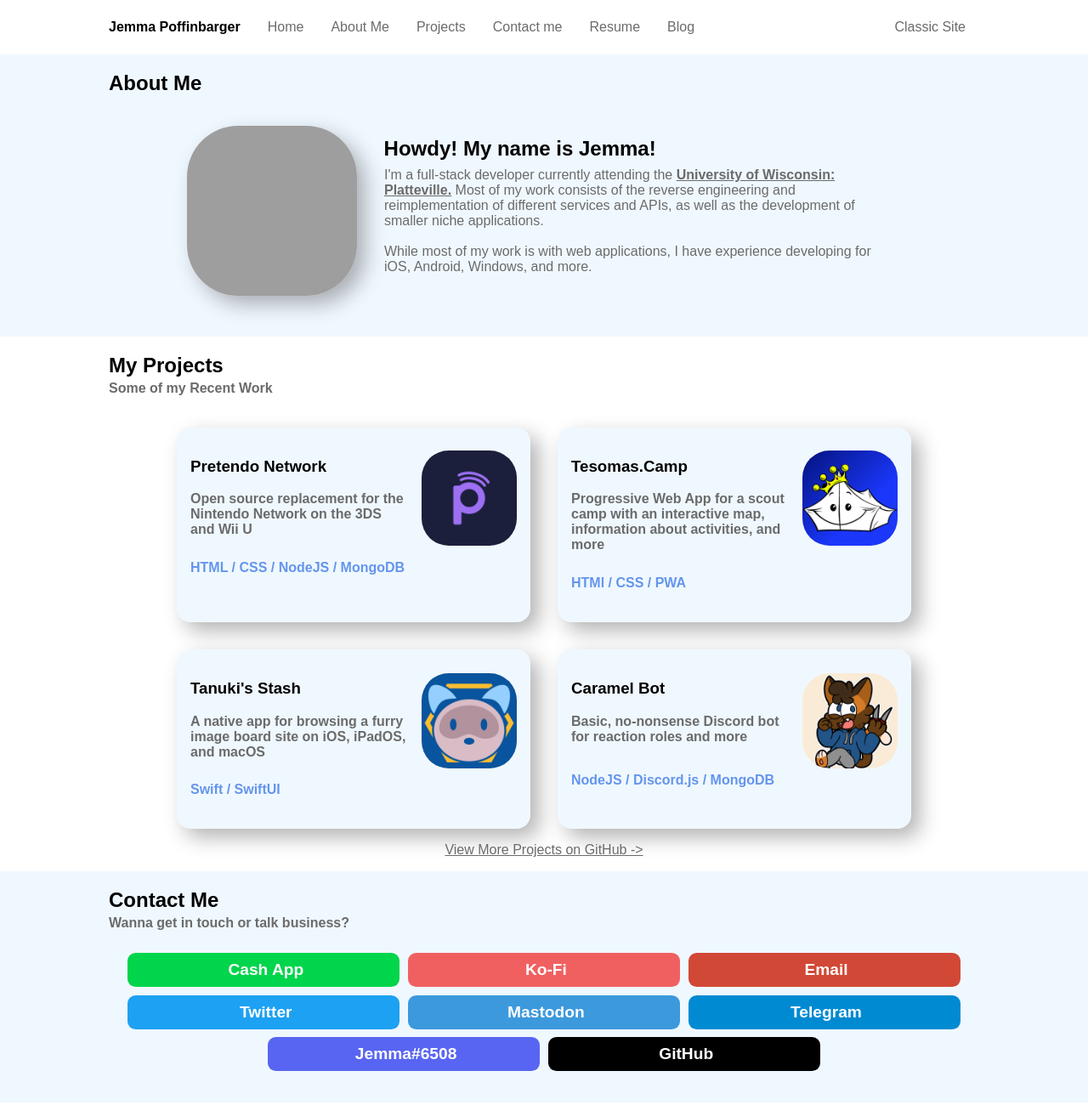
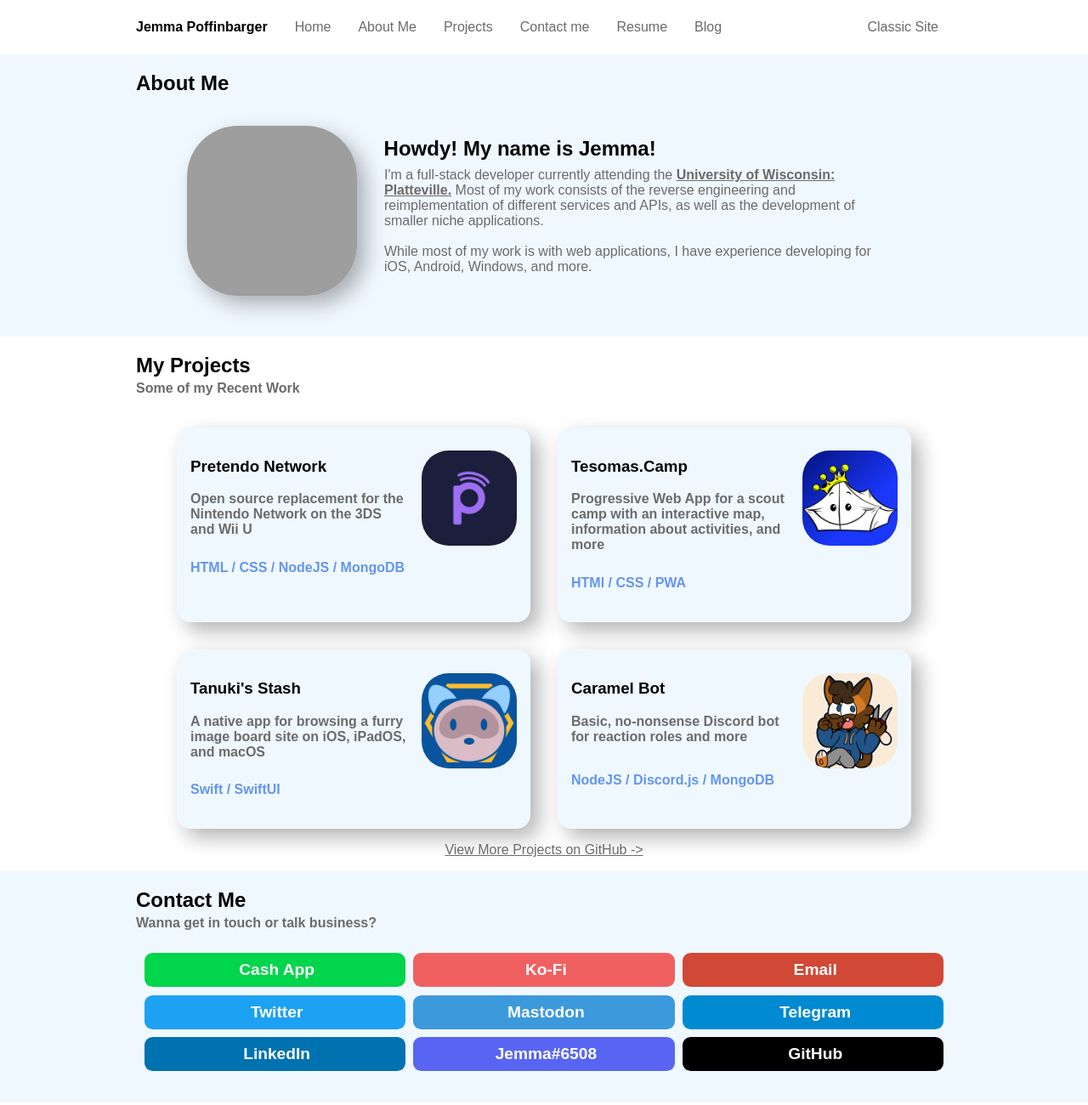
Before and after one commit to CaramelKat/website, a plain HTML site: page index.html in a window 1280 px wide. Shown: the top 1300 px of the page at 85% size. Drawn offline with Linux system fonts and the light colour scheme; grey boxes are pictures that could not be loaded; a web font is replaced by a local one.

Commit message:
Updated resume. Added link for LinkedIn profile. Tweaked some CSS to fix some visual bugs

```diff
--- a/css/main.css
+++ b/css/main.css
@@ -22,11 +22,12 @@
     font-weight: bold;
     color: white;
     height: 5vh;
-    width: 25vw;
+    width: 24vw;
     margin: 0.25em;
     border-radius: 0.5em;
     border: none;
     cursor: pointer;
+    max-width: 85vw;
 }
 
 a {
@@ -47,7 +48,7 @@
     align-content: space-around;
     justify-content: flex-start;
     height: 4em;
-    width: 80vw;
+    width: 75vw;
     margin: auto;
 }
 
@@ -87,7 +88,7 @@
     margin: 0 auto 2em auto;
     display: flex;
     flex-direction: column;
-    max-width: 80vw;
+    max-width: 75vw;
 }
 
 .description {
@@ -120,7 +121,7 @@
     display: flex;
     flex-direction: column;
     flex-wrap: wrap;
-    max-width: 80vw;
+    max-width: 75vw;
 }
 
 .content {
@@ -215,11 +216,7 @@
         border-radius: 1em;
     }
 
-    header > a {
-        /* margin-right: 1em; */
-    }
-
-    #about-me {
+    #about-me, #contact-me {
         max-width: 95vw;
     }
 
@@ -282,3 +279,7 @@
 button.cashapp {
     background-color: #00d54b;
 }
+
+button.linkedin {
+    background-color: #0072b0;
+}
--- a/index.html
+++ b/index.html
@@ -36,7 +36,7 @@
         <div id="about-me">
         <h2>About Me</h2>
         <div class="content">
-            <img class="user-icon" src="https://www.github.com/caramelkat.png" alt="">
+            <img class="user-icon" src="https://media-exp1.licdn.com/dms/image/C4D03AQHe87R2FZz0lw/profile-displayphoto-shrink_800_800/0/1652121402928?e=1657756800&v=beta&t=SGZjsJJf6MxH0GzXNWQaQpLPR-TFNp0qM3cM7djCL10" alt="">
             <div class="description">
                 <h2>Howdy! My name is Jemma!</h2>
                 <p>
@@ -90,8 +90,8 @@
     </div>
     <div class="background-stripe">
         <div id="contact-me">
-        <h2>Contact Me</h2>
-        <h4>Wanna get in touch or talk business?</h4>
+            <h2>Contact Me</h2>
+            <h4>Wanna get in touch or talk business?</h4>
         <div class="content">
             <button class="cashapp" onclick="location.href='https://cash.app/$JemTanuki'"><span class="si si-cashapp"></span><span>Cash App</span></button>
             <button class="kofi" onclick="location.href='https://ko-fi.com/jemtanuki'"><span class="si si-kofi"></span><span>Ko-Fi</span></button>
@@ -100,6 +100,7 @@
             <button class="twitter" onclick="location.href='https://twitter.com/JemTanuki'"><span class="si si-twitter"></span><span>Twitter</span></button>
             <button class="mastodon" onclick="location.href='https://mastodon.jemverse.xyz/@Jemma'"><span class="si si-mastodon"></span><span>Mastodon</span></button>
             <button class="telegram" onclick="location.href='https://t.me/JemTanuki'"><span class="si si-telegram"></span><span>Telegram</span></button>
+            <button class="linkedin" onclick="location.href='https://www.linkedin.com/in/jemma-poffinbarger'"><span class="si si-linkedin"></span><span>LinkedIn</span></button>
             <button class="discord"><span class="si si-discord"></span><span>Jemma#6508</span></button>
             <button class="github" onclick="location.href='https://github.com/CaramelKat'"><span class="si si-github"></span><span>GitHub</span></button>
         </div>
```
Also changed, not shown: 90s.html (+2 -1 lines), images/linkedin.ico (added), images/usericon.jpg, 1 other file.
